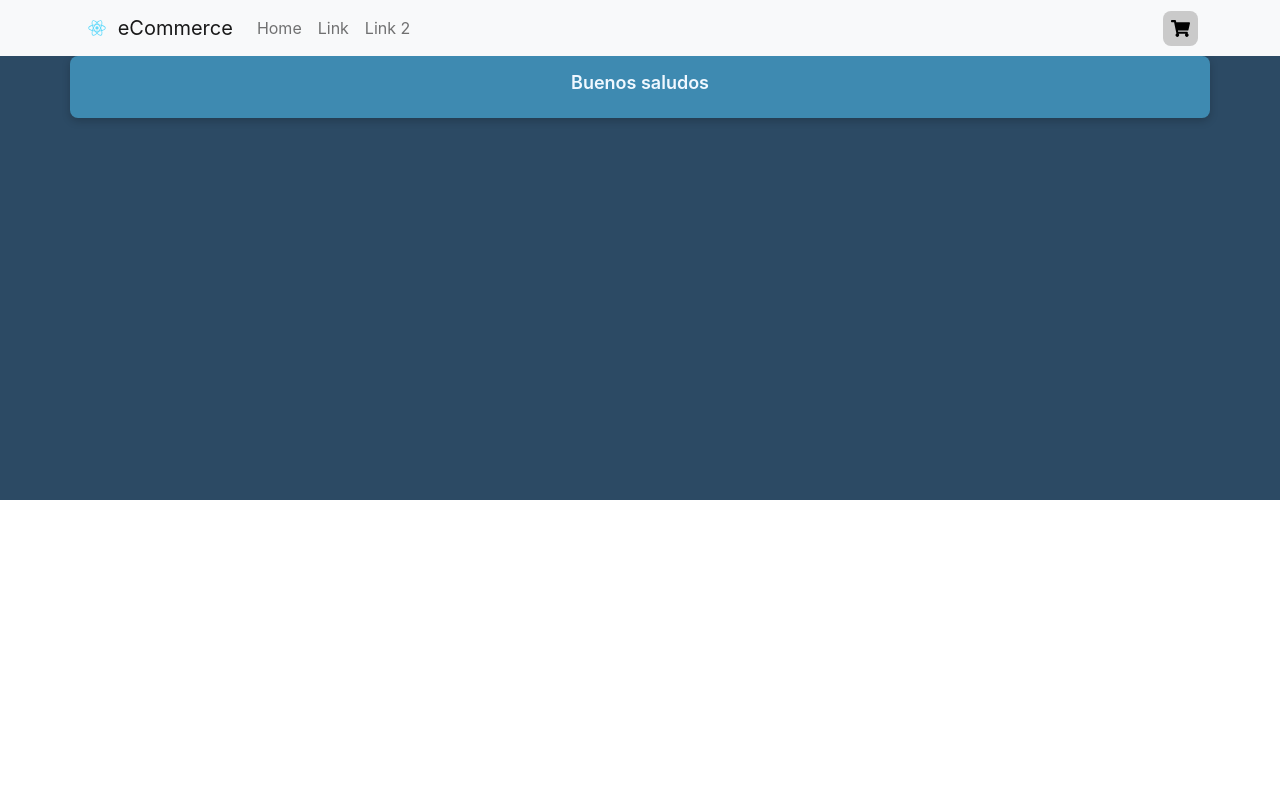
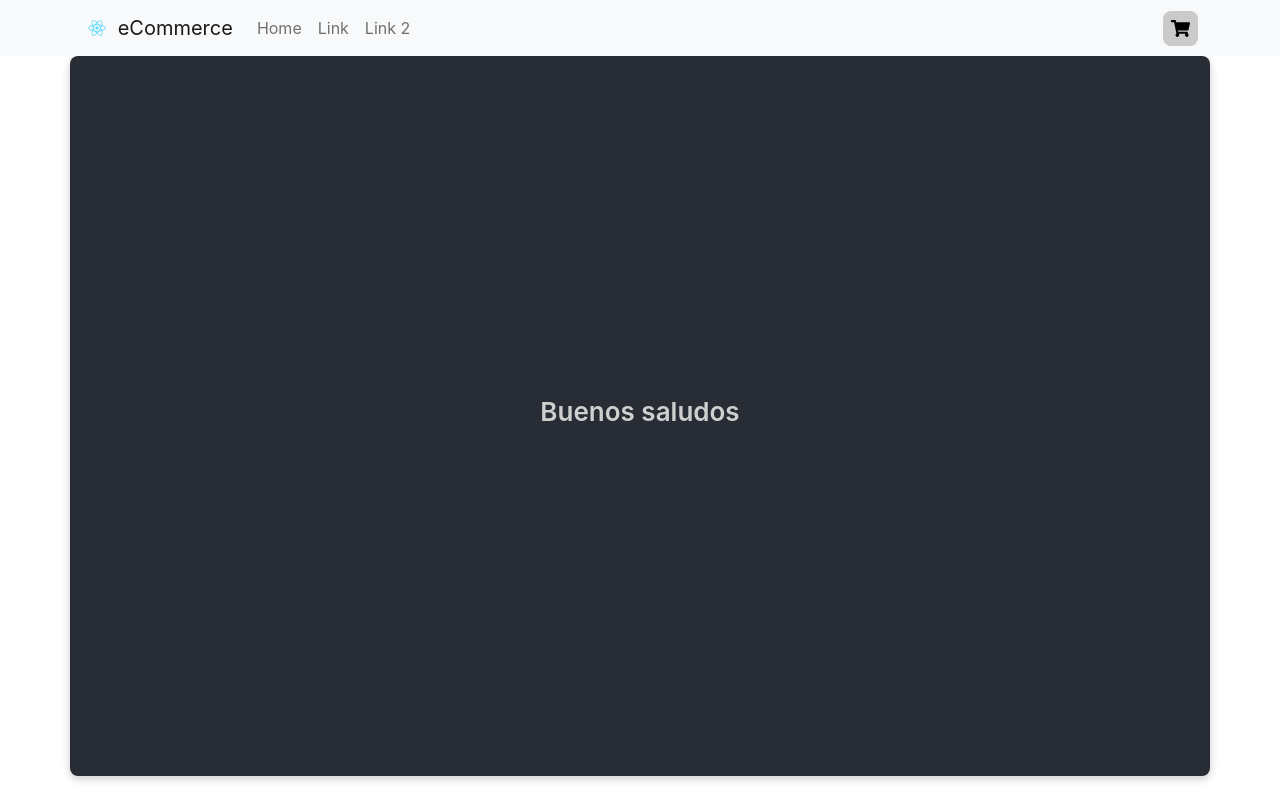
Before and after one commit to zgabros/ecomciccariello, a React (Create React App) app: page / in a window 1280 px wide. Built offline with nearby package versions, Linux system fonts and the light colour scheme.

Commit message:
ItemListContainer style

```diff
--- a/src/App.css
+++ b/src/App.css
@@ -1,5 +1,3 @@
 .App {
   text-align: center;
-  height: 500px;
-  background-color: rgb(44, 74, 100);
 }
--- a/src/components/ItemListContainer.css
+++ b/src/components/ItemListContainer.css
@@ -1,12 +1,17 @@
 .saludo{
     font-weight: 600;
-    font-size: large ;
-    color: aliceblue;
+    font-size: calc(10px + 2vmin);
+    color: rgb(207, 207, 207);
     padding: 16px 0px 16px 0px;
 }
 
 .saludos {
-    background-color: rgb(62, 138, 177);
+    background-color: #282c34;
+    min-height: 90vh;
+    display: flex;
+    flex-direction: column;
+    align-items: center;
+    justify-content: center;
     border-radius: 8px;
     box-shadow: 0px 3px 8px rgba(0,0,0,0.2);
 }
--- a/src/components/ItemListContainer.jsx
+++ b/src/components/ItemListContainer.jsx
@@ -6,13 +6,12 @@
     let greetings = 'Buenos saludos'
 
     return (
-        <Container className='saludos mh-100'>
+        <Container className='saludos'>
             <Row>
                 <Col>
                     <h3 className='saludo'>{greetings}</h3>
                 </Col>
             </Row>
-
         </Container>
     )
 }
```
